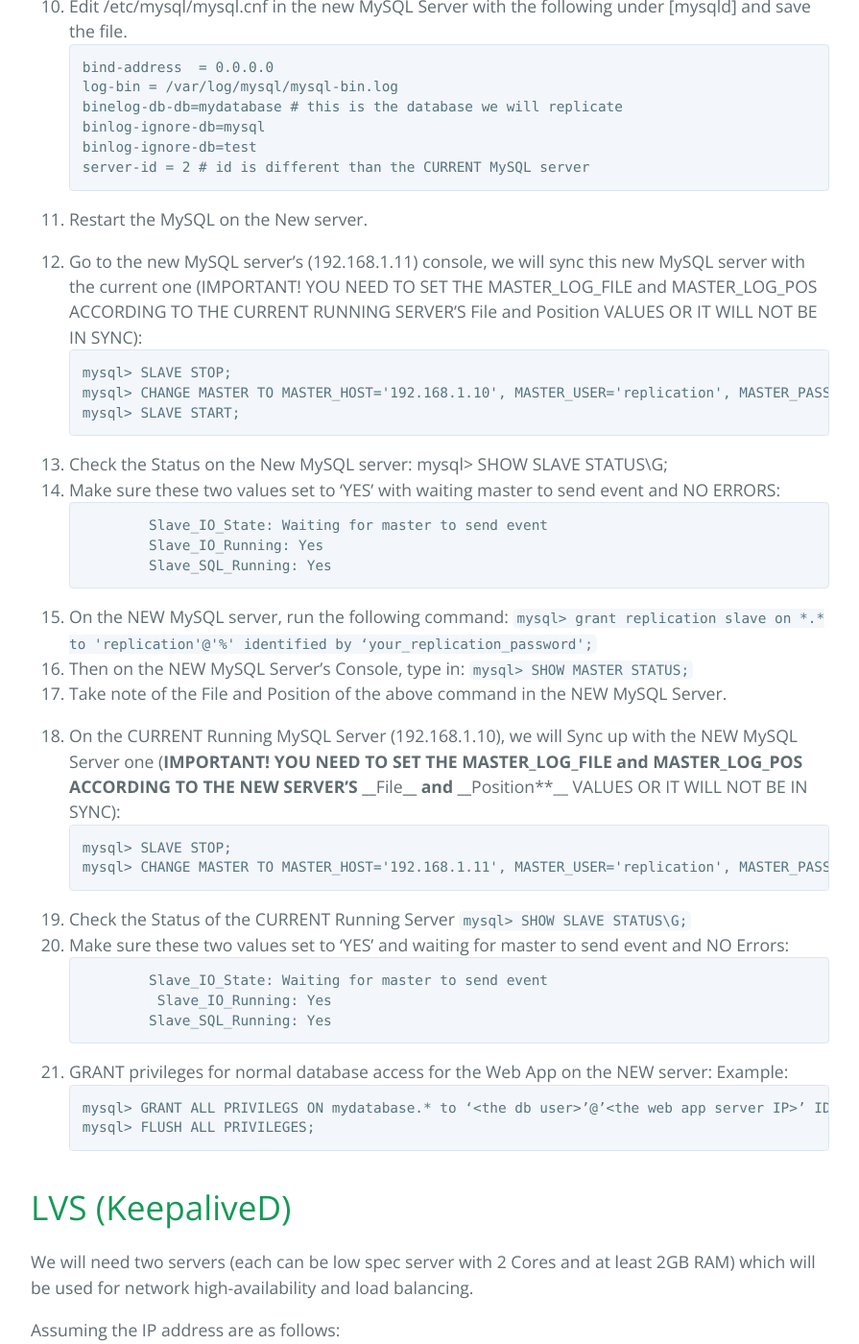
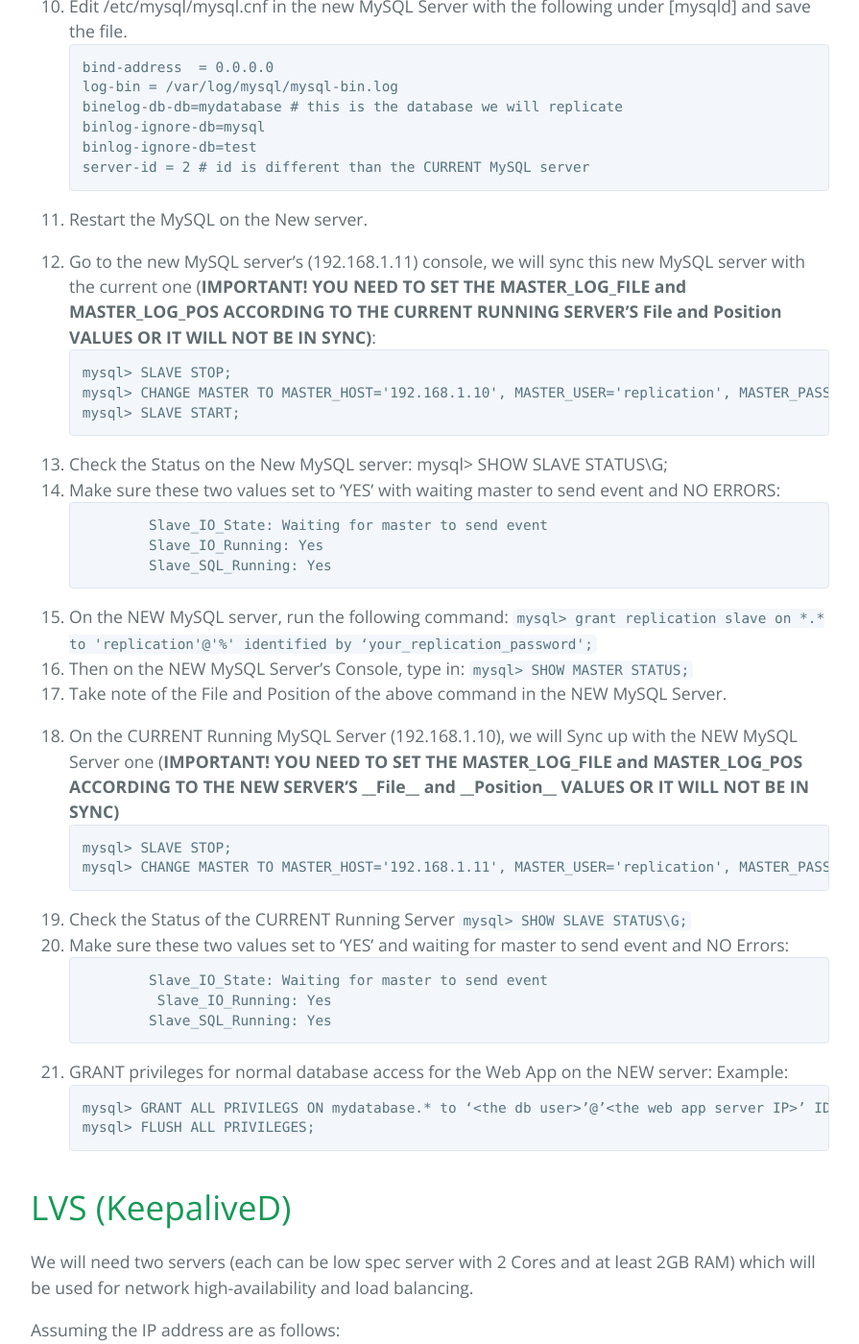
Before and after one commit to muhammadn/muhammadn.github.io, a Jekyll site: the page built from _posts/2016-02-05-mysql-high-availability-and-load-balancing.md, in a window 1280 px wide and 1400 px high, scrolled down 2900 px. Shown: the whole window at 96% size, without its empty margins (192-1087 px from the left). Built offline with Jekyll 4.4.1, drawn with Linux system fonts in a browser that asks for light colours.

Commit message:
fix formatting

````diff
--- a/_posts/2016-02-05-mysql-high-availability-and-load-balancing.md
+++ b/_posts/2016-02-05-mysql-high-availability-and-load-balancing.md
@@ -82,7 +82,7 @@ server-id = 2 # id is different than the CURRENT MySQL server
 ```
 11.	Restart the MySQL on the New server.
 
-12.	Go to the new MySQL server’s  (192.168.1.11) console, we will sync this new MySQL server with the current one (IMPORTANT! YOU NEED TO SET THE MASTER_LOG_FILE and MASTER_LOG_POS ACCORDING TO THE CURRENT RUNNING SERVER’S File and Position VALUES OR IT WILL NOT BE IN SYNC):
+12.	Go to the new MySQL server’s  (192.168.1.11) console, we will sync this new MySQL server with the current one (**IMPORTANT! YOU NEED TO SET THE MASTER_LOG_FILE and MASTER_LOG_POS ACCORDING TO THE CURRENT RUNNING SERVER’S File and Position VALUES OR IT WILL NOT BE IN SYNC)**:
 ```
 mysql> SLAVE STOP;
 mysql> CHANGE MASTER TO MASTER_HOST='192.168.1.10', MASTER_USER='replication', MASTER_PASSWORD='your_replication_password', MASTER_LOG_FILE=’<the File value from running server>', MASTER_LOG_POS=<the Position value from the running server>;
@@ -103,7 +103,7 @@ mysql> SHOW SLAVE STATUS\G;
 17.	Take note of the File and Position of the above command in the NEW MySQL Server.
 
 
-18.	On the CURRENT Running MySQL Server (192.168.1.10), we will Sync up with the NEW MySQL Server one (**IMPORTANT! YOU NEED TO SET THE MASTER_LOG_FILE and MASTER_LOG_POS ACCORDING TO THE NEW SERVER’S __**File**__ and __**Position**__ VALUES OR IT WILL NOT BE IN SYNC):
+18.	On the CURRENT Running MySQL Server (192.168.1.10), we will Sync up with the NEW MySQL Server one (**IMPORTANT! YOU NEED TO SET THE MASTER_LOG_FILE and MASTER_LOG_POS ACCORDING TO THE NEW SERVER’S __File__ and __Position__ VALUES OR IT WILL NOT BE IN SYNC)**
 ```
 mysql> SLAVE STOP;
 mysql> CHANGE MASTER TO MASTER_HOST='192.168.1.11', MASTER_USER='replication', MASTER_PASSWORD='your_replication_password', MASTER_LOG_FILE=’<the File value from NEW server>', MASTER_LOG_POS=<the Position value from the NEW server>;
````
